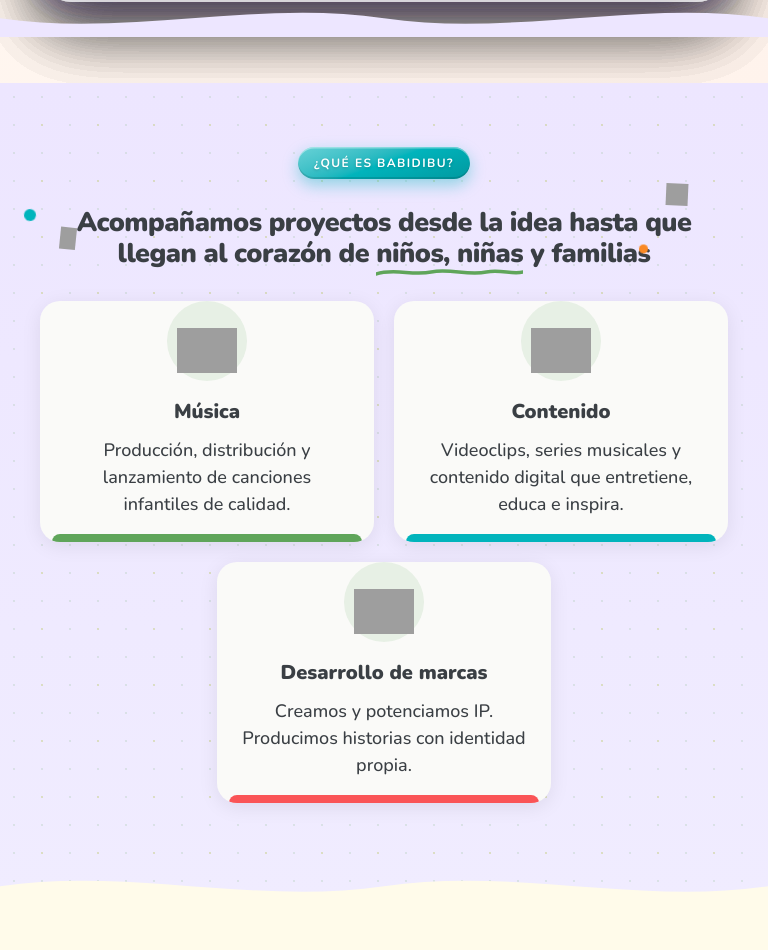
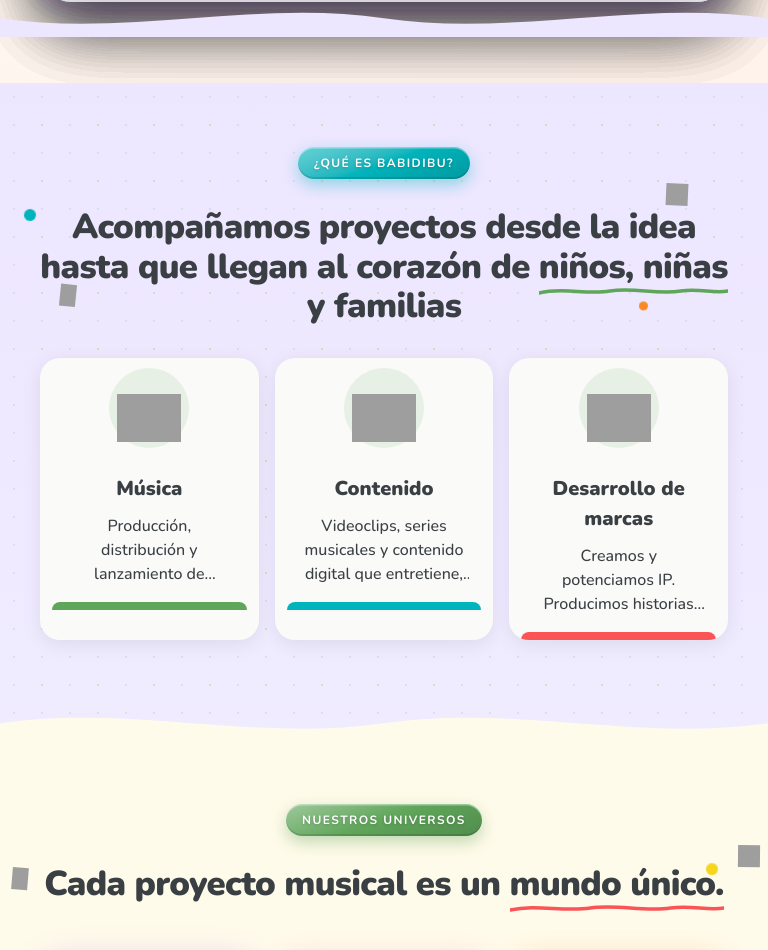
Before and after one commit to records-design/web-babidibu-version-4, a PHP site: page / in a window 768 px wide. Shown: the part 1060-2010 px from the top of the page. Run offline with PHP 8.4, Linux system fonts and the light colour scheme; data that the repository does not hold is empty; grey boxes are pictures that could not be loaded.

Commit message:
Tablet: título sección más grande, 3 cards verticales en fila

```diff
--- a/style.css
+++ b/style.css
@@ -1340,15 +1340,16 @@ section { position: relative; overflow: visible; }
   .lanzamientos .section-inner { padding-top: 100px; padding-bottom: 64px; }
 
   /* Sección títulos */
-  .section-title { font-size: clamp(26px, 3.5vw, 36px); margin-bottom: 32px; }
-
-  /* Que-es — 3 cards en 2 cols, la 3ª centrada */
-  .cards-grid-3 { grid-template-columns: repeat(2, 1fr); gap: 20px; }
-  .cards-grid-3 > *:last-child:nth-child(odd) { grid-column: 1 / -1; max-width: calc(50% - 10px); margin: 0 auto; }
+  .section-title { font-size: clamp(32px, 4.5vw, 48px); margin-bottom: 32px; }
+
+  /* Que-es — 3 cards verticales en fila */
+  .cards-grid-3 { grid-template-columns: repeat(3, 1fr); gap: 16px; }
+  .cards-grid-3 > *:last-child:nth-child(odd) { grid-column: auto; max-width: none; margin: 0; }
+  .service-card { flex-direction: column; justify-content: flex-start; }
   .service-card h3 { font-size: 20px; }
-  .service-card p { font-size: 18px; }
-  .service-card-img { height: 80px; }
-  .service-card-img img.service-card-svg { width: 60px; height: 60px; }
+  .service-card p { font-size: 16px; }
+  .service-card-img { height: 100px; }
+  .service-card-img img.service-card-svg { width: 64px; height: 64px; }
 
   /* Universos — 3 columnas primera fila, 2 centradas segunda */
   .artists-grid { display: flex; flex-wrap: wrap; justify-content: center; gap: 20px; }
```
